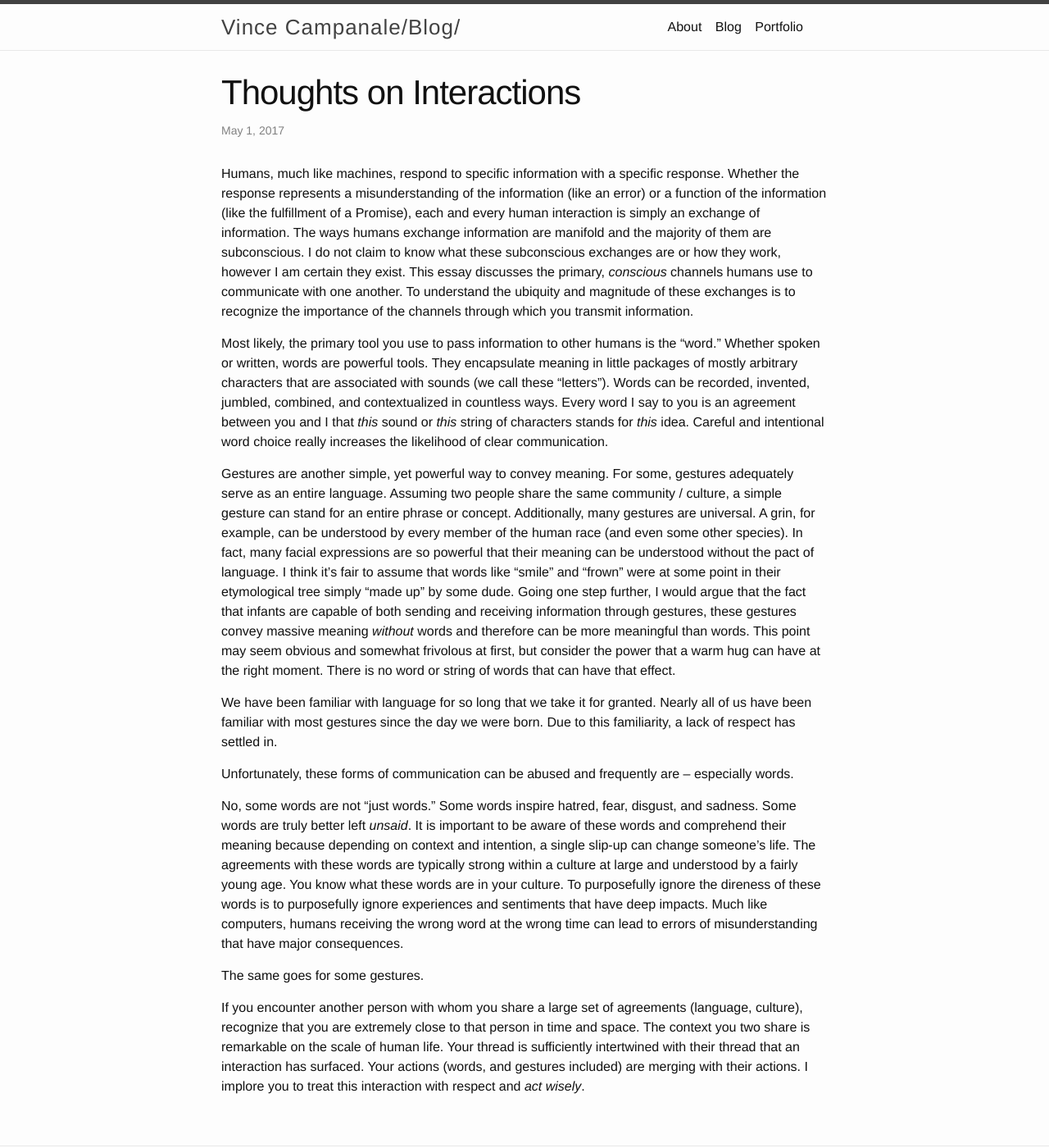
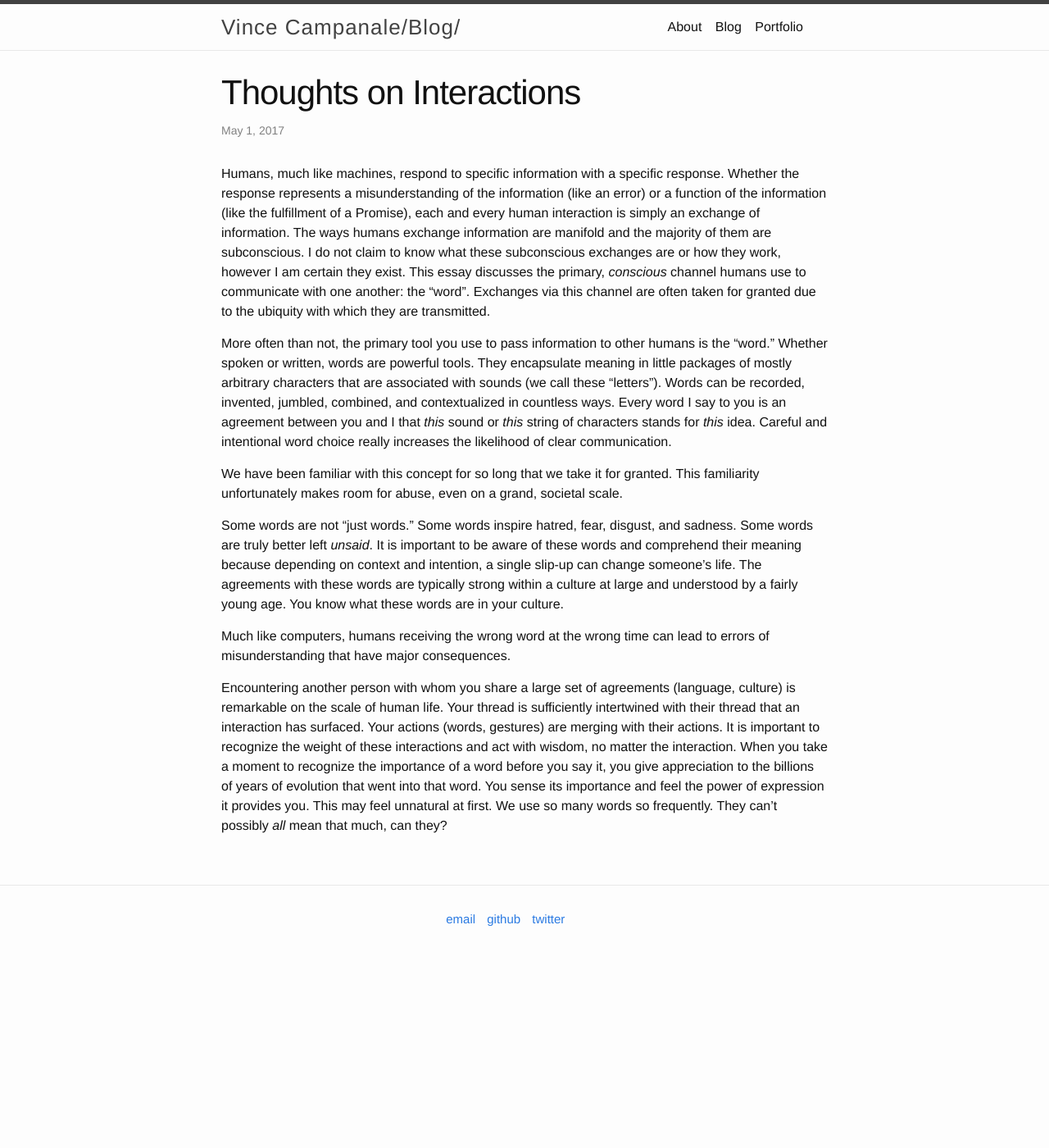
Before and after one commit to vincecampanale/blog, a Jekyll site: the page built from _posts/2017-05-01-thoughts-on-interactions.markdown, in a window 1280 px wide and 1400 px high. Shown: the whole window at 82% size. Built offline with Jekyll 4.4.1, drawn with Linux system fonts in a browser that asks for light colours.

Commit message:
thoughts on interactions redrafted

```diff
--- a/_posts/2017-05-01-thoughts-on-interactions.markdown
+++ b/_posts/2017-05-01-thoughts-on-interactions.markdown
@@ -4,18 +4,23 @@
 description: "A Letter to nobody concerning my thoughts on interactions."
 date: 2017-05-01
 ---
-Humans, much like machines, respond to specific information with a specific response. Whether the response represents a misunderstanding of the information (like an error) or a function of the information (like the fulfillment of a Promise), each and every human interaction is simply an exchange of information. The ways humans exchange information are manifold and the majority of them are subconscious. I do not claim to know what these subconscious exchanges are or how they work, however I am certain they exist. This essay discusses the primary, *conscious* channels humans use to communicate with one another. To understand the ubiquity and magnitude of these exchanges is to recognize the importance of the channels through which you transmit information.
+Humans, much like machines, respond to specific information with a specific response. Whether the response represents a misunderstanding of the information (like an error) or a function of the information (like the fulfillment of a Promise), each and every human interaction is simply an exchange of information. The ways humans exchange information are manifold and the majority of them are subconscious. I do not claim to know what these subconscious exchanges are or how they work, however I am certain they exist. This essay discusses the primary, *conscious* channel humans use to communicate with one another: the "word". Exchanges via this channel are often taken for granted due to the ubiquity with which they are transmitted.
 
-Most likely, the primary tool you use to pass information to other humans is the “word.” Whether spoken or written, words are powerful tools. They encapsulate meaning in little packages of mostly arbitrary characters that are associated with sounds (we call these “letters”). Words can be recorded, invented, jumbled, combined, and contextualized in countless ways. Every word I say to you is an agreement between you and I that *this* sound or *this* string of characters stands for *this* idea. Careful and intentional word choice really increases the likelihood of clear communication.
+More often than not, the primary tool you use to pass information to other humans is the “word.” Whether spoken or written, words are powerful tools. They encapsulate meaning in little packages of mostly arbitrary characters that are associated with sounds (we call these “letters”). Words can be recorded, invented, jumbled, combined, and contextualized in countless ways. Every word I say to you is an agreement between you and I that *this* sound or *this* string of characters stands for *this* idea. Careful and intentional word choice really increases the likelihood of clear communication.
 
-Gestures are another simple, yet powerful way to convey meaning. For some, gestures adequately serve as an entire language.  Assuming two people share the same community / culture, a simple gesture can stand for an entire phrase or concept. Additionally, many gestures are universal. A grin, for example, can be understood by every member of the human race (and even some other species). In fact, many facial expressions are so powerful that their meaning can be understood without the pact of language. I think it’s fair to assume that words like “smile” and “frown” were at some point in their etymological tree simply “made up” by some dude.  Going one step further, I would argue that the fact that infants are capable of both sending and receiving information through gestures, these gestures convey massive meaning *without* words and therefore can be more meaningful than words. This point may seem obvious and somewhat frivolous at first, but consider the power that a warm hug can have at the right moment. There is no word or string of words that can have that effect.
+<!-- Gestures are another simple, yet powerful way to convey meaning. For some, gestures adequately serve as an entire language.  Assuming two people share the same community / culture, a simple gesture can stand for an entire phrase or concept. Additionally, many gestures are universal. A grin, for example, can be understood by every member of the human race (and even some other species). Indeed, all facial expressions can be understood without the pact of language and certainly preceded language (I think it’s fair to assume that words like “smile” and “frown” were at some point in their etymological tree simply “made up” by some dude). Even infants are capable of both sending and receiving information through facial expressions. These and other gestures convey immense meaning *without* words. This point may seem obvious and somewhat frivolous at first, but consider the power that a warm hug can have at the right moment. There is no word or string of words that can have that effect.   -->
 
-We have been familiar with language for so long that we take it for granted. Nearly all of us have been familiar with most gestures since the day we were born. Due to this familiarity, a lack of respect has settled in.
+We have been familiar with this concept for so long that we take it for granted. This familiarity unfortunately makes room for abuse, even on a grand, societal scale.
 
-Unfortunately, these forms of communication can be abused and frequently are -- especially words.
+<!-- When it comes to gestures, we have known them since the day we were born. Due to this familiarity, it is easy to forget the weight of these words and gestures.    -->
 
-No, some words are not “just words.” Some words inspire hatred, fear, disgust, and sadness. Some words are truly better left *unsaid*. It is important to be aware of these words and comprehend their meaning because depending on context and intention, a single slip-up can change someone’s life. The agreements with these words are typically strong within a culture at large and understood by a fairly young age. You know what these words are in your culture. To purposefully ignore the direness of these words is to purposefully ignore experiences and sentiments that have deep impacts. Much like computers, humans receiving the wrong word at the wrong time can lead to errors of misunderstanding that have major consequences.
 
-The same goes for some gestures.
+<!-- These forms of communication can be abused and frequently are -- especially words.   -->
 
-If you encounter another person with whom you share a large set of agreements (language, culture), recognize that you are extremely close to that person in time and space.  The context you two share is remarkable on the scale of human life. Your thread is sufficiently intertwined with their thread that an interaction has surfaced. Your actions (words, and gestures included) are merging with their actions. I implore you to treat this interaction with respect and *act wisely*.
+Some words are not “just words.” Some words inspire hatred, fear, disgust, and sadness. Some words are truly better left *unsaid*. It is important to be aware of these words and comprehend their meaning because depending on context and intention, a single slip-up can change someone’s life. The agreements with these words are typically strong within a culture at large and understood by a fairly young age. You know what these words are in your culture.   <!-- To purposefully ignore the direness of these words is to purposefully ignore experiences and sentiments that have deep impacts. -->
+
+Much like computers, humans receiving the wrong word at the wrong time can lead to errors of misunderstanding that have major consequences.
+
+<!-- The same goes for some gestures.   -->
+
+Encountering another person with whom you share a large set of agreements (language, culture) is remarkable on the scale of human life. Your thread is sufficiently intertwined with their thread that an interaction has surfaced. Your actions (words, gestures) are merging with their actions. It is important to recognize the weight of these interactions and act with wisdom, no matter the interaction. When you take a moment to recognize the importance of a word before you say it, you give appreciation to the billions of years of evolution that went into that word. You sense its importance and feel the power of expression it provides you. This may feel unnatural at first. We use so many words so frequently. They can't possibly *all* mean that much, can they?
```
